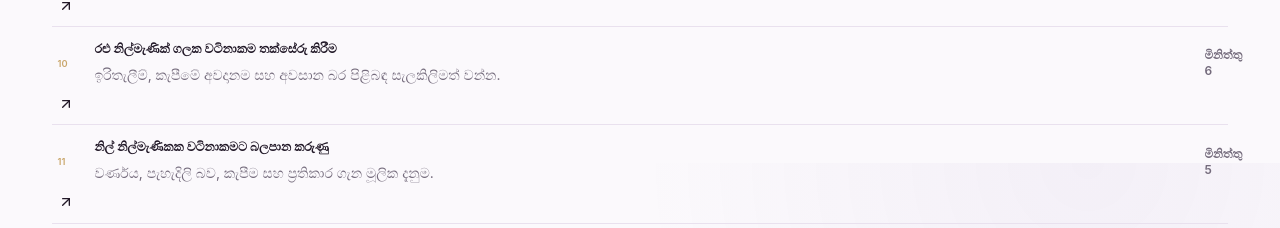
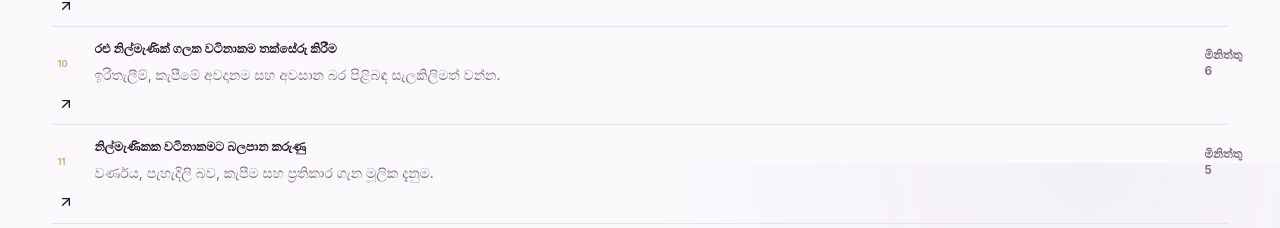
Before and after one commit to LinukaBandara/GemologyX, a Next.js app: page /learn in a window 1280 px wide. Shown: the part 1437-1665 px from the top of the page. Built offline with nearby package versions, Linux system fonts and the light colour scheme.

Commit message:
Correct Sinhala blue sapphire guide title

```diff
--- a/src/app/learn/page.tsx
+++ b/src/app/learn/page.tsx
@@ -71,7 +71,7 @@ const sinhalaGuides = [
     readTime: "මිනිත්තු 6",
   },
   {
-    title: "නිල් නිල්මැණිකක වටිනාකමට බලපාන කරුණු",
+    title: "නිල්මැණිකක වටිනාකමට බලපාන කරුණු",
     description: "වර්ණය, පැහැදිලි බව, කැපීම සහ ප්‍රතිකාර ගැන මූලික දැනුම.",
     href: "/si/learn/blue-sapphire-value-factors",
     readTime: "මිනිත්තු 5",
```
